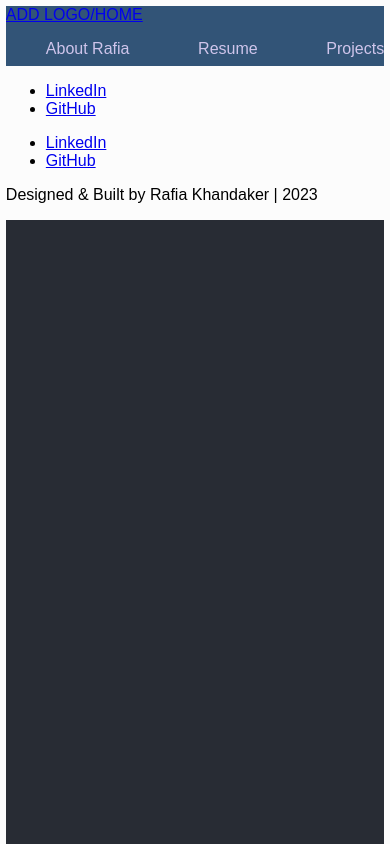
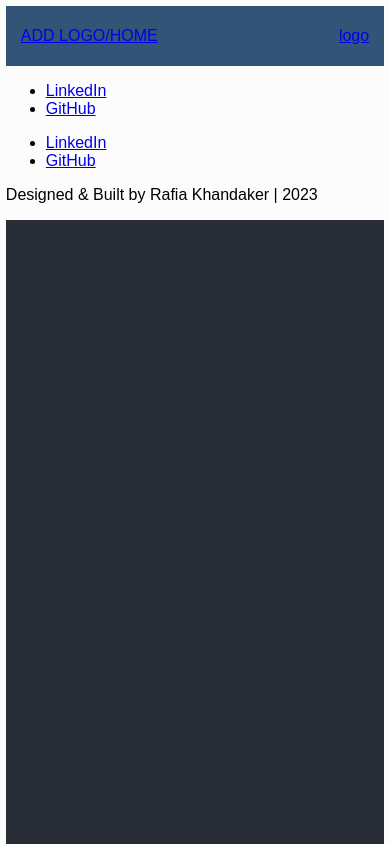
Before and after one commit to RafiaJK/portfolio, a React (Create React App) app: page /socials in a window 390 px wide. Shown: the top 844 px of the page. Built offline with nearby package versions, Linux system fonts and the light colour scheme.

Commit message:
Functional nav across desktop and mobile

```diff
--- a/src/Nav.js
+++ b/src/Nav.js
@@ -12,22 +12,24 @@ function Nav() {
 
   return (
     <div className="nav">
-    <link rel="stylesheet" href="https://cdnjs.cloudflare.com/ajax/libs/font-awesome/4.7.0/css/font-awesome.min.css"/>
-
       <nav className='navbar'>
-
+      <div className='nav-container'>
       <div className="logo">
         <Link to="/" >ADD LOGO/HOME</Link>
       </div>
 
-        <div className="navlinks">
+      <div className="menu-icon" onClick={toggleNav}>
+          <Link to="/" >logo</Link>
+      </div>
+
+        <div className={`navlinks ${showNav && 'active'}`}>
           <ul>
             <li><Link to="/about">About Rafia</Link></li>
             <li><Link to="/resume">Resume</Link></li>
             <li><Link to="/projects">Projects</Link></li>
           </ul>
         </div>
-
+        </div>
       </nav>
 
     </div>
--- a/src/nav.css
+++ b/src/nav.css
@@ -1,15 +1,37 @@
 .navbar{
     height: 60px;
-    overflow: hidden;
+    /* overflow: hidden; */
     position: relative;
     background-color: rgba(1, 43, 87, 0.8);
 }
+
+.nav-container {
+    max-width: 1100px;
+    margin: 0 auto;
+    padding: 0 15px;
+    display: flex;
+    justify-content: space-between;
+    align-items: center;
+    height: 100%;
+  }
 
 .logo {
 
 }
 
+.menu-icon {
+    display: none;
+  }
+
 .navlinks{
+    /* position: absolute;
+    right: 0;
+    top: 60px;
+    background-color: #fef7e5;
+    width: 0;
+    height: calc(100vh - 60px);
+    transition: all 0.3s ease-in;
+    overflow: hidden; */
 }
 
 .navlinks ul{
@@ -25,7 +47,7 @@
 .navlinks ul a{
     font-size: 16px;
     font-weight: 400;
-    color: #cfc5eb;
+    color: #c6c5eb;
     text-decoration: none;
   }
 
@@ -34,3 +56,39 @@
     font-weight: 500;
     position: relative;
   }
+
+  @media (max-width: 768px) {
+    .navlinks ul li:not(:last-child) {
+      margin-right: 30px;
+    }
+  }
+
+  @media (max-width: 600px) {
+    .menu-icon {
+      display: block;
+      cursor: pointer;
+    }
+    .navlinks {
+        position: absolute;
+        right: 0;
+        top: 60px;
+        background-color: #06202f;
+        width: 0px;
+        height: calc(100vh - 60px);
+        transition: all 0.3s ease-in;
+        overflow: hidden;
+      }
+
+      .navlinks.active {
+        width: 270px;
+      }
+
+      .navlinks ul {
+        display: flex;
+        flex-direction: column;
+      }
+      .navlinks ul li {
+        margin-right: unset;
+        margin-top: 22px;
+      }
+    }
```
